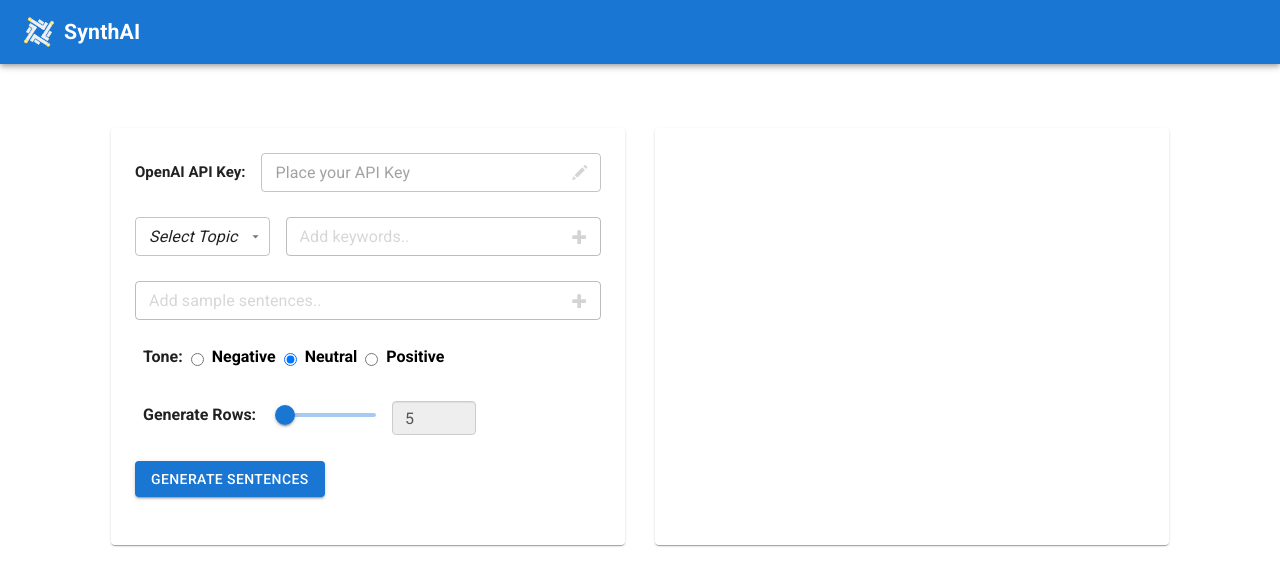
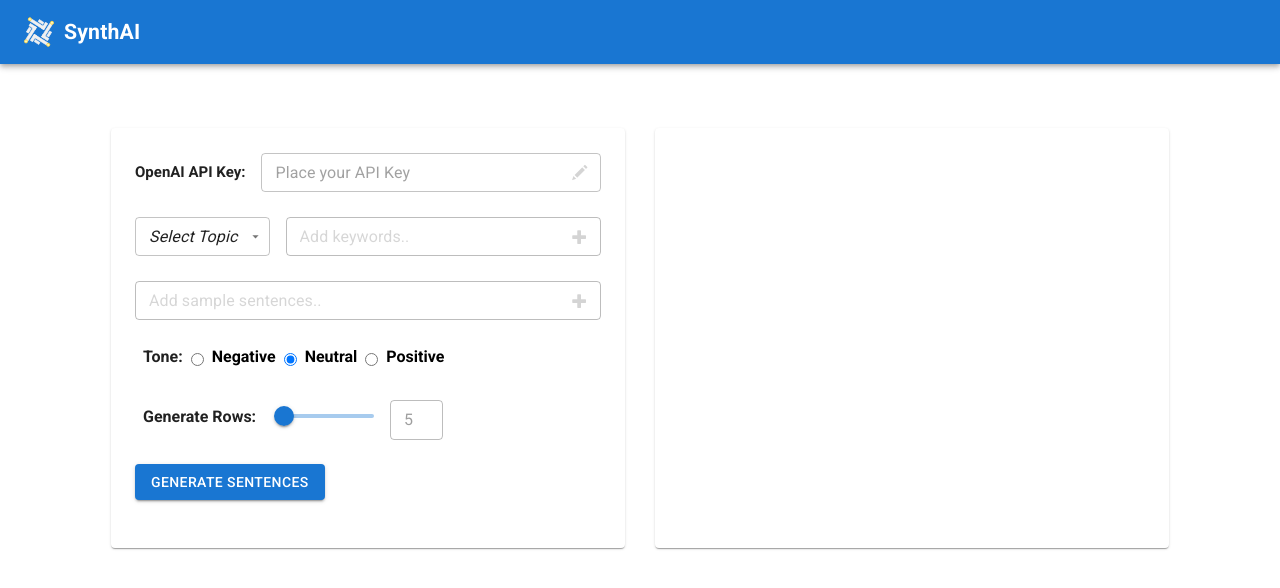
Before and after one commit to ashugulati-work/TechMates, a React (Create React App) app in the folder UI/: page / in a window 1280 px wide. Shown: the top 588 px of the page. Built offline with nearby package versions, Linux system fonts and the light colour scheme.

Commit message:
Updated RowSlider

```diff
--- a/UI/src/components/RowSlider.jsx
+++ b/UI/src/components/RowSlider.jsx
@@ -1,4 +1,4 @@
-import {Grid, Slider} from '@mui/material'
+import {Grid, Input, Slider, TextField, Tooltip} from '@mui/material'
 import React from 'react'
 
 const RowSlider = ({onChangeRowHandler, no_of_sentences}) => {
@@ -14,16 +14,23 @@ const RowSlider = ({onChangeRowHandler, no_of_sentences}) => {
                   value={no_of_sentences}
                   onChange={onChangeRowHandler}
                   aria-labelledby="input-slider"
+                  valueLabelDisplay="auto"
+                  step={1}
+                  min={1}
+                  max={100}
                />
             </Grid>
             <Grid item>
-               <input
-                  style={{width: '40%'}}
-                  type="text"
-                  disabled
-                  className="form-control range-value"
-                  value={no_of_sentences}
-               />
+               <Tooltip title="This is a maximum number of sentences to generate" arrow>
+                  <TextField
+                     size="small"
+                     style={{width: '25%'}}
+                     type="text"
+                     disabled
+                     value={no_of_sentences}
+
+                  />
+               </Tooltip>
             </Grid>
          </Grid>
       </div>
```
